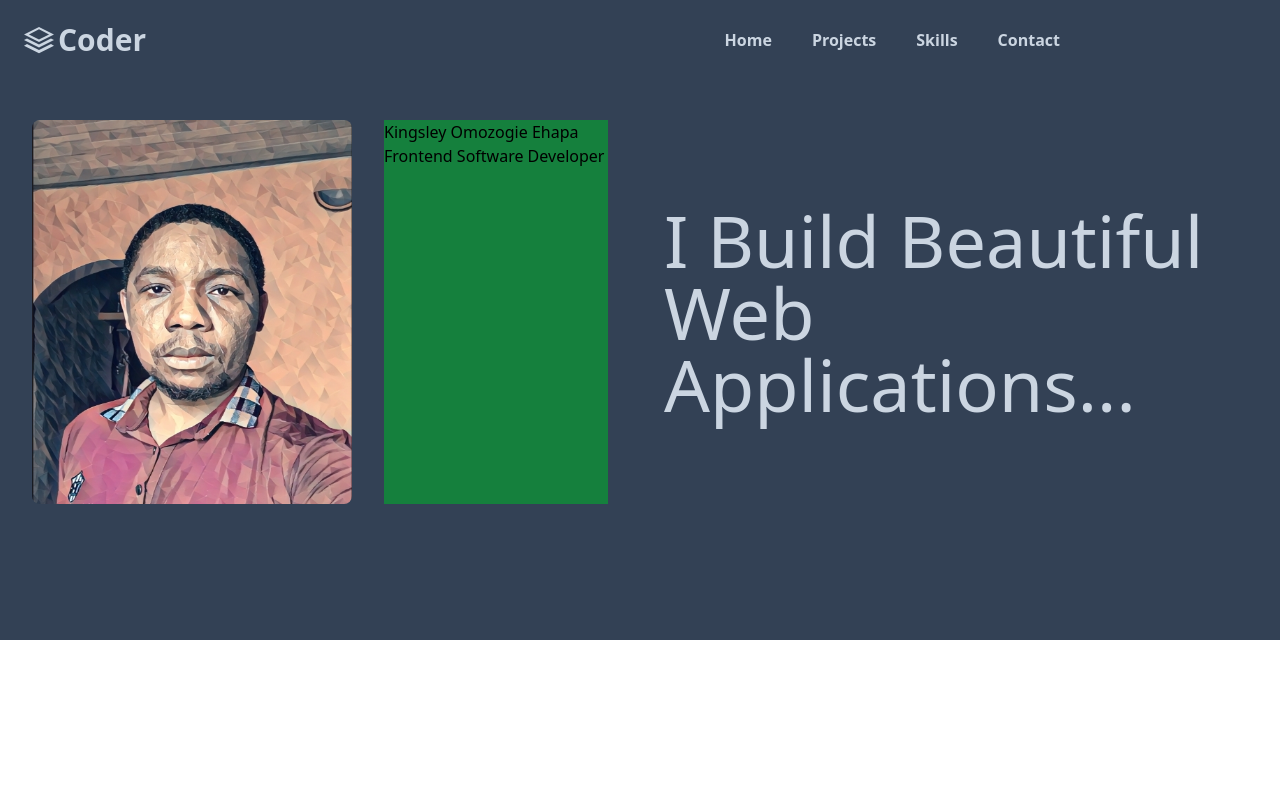
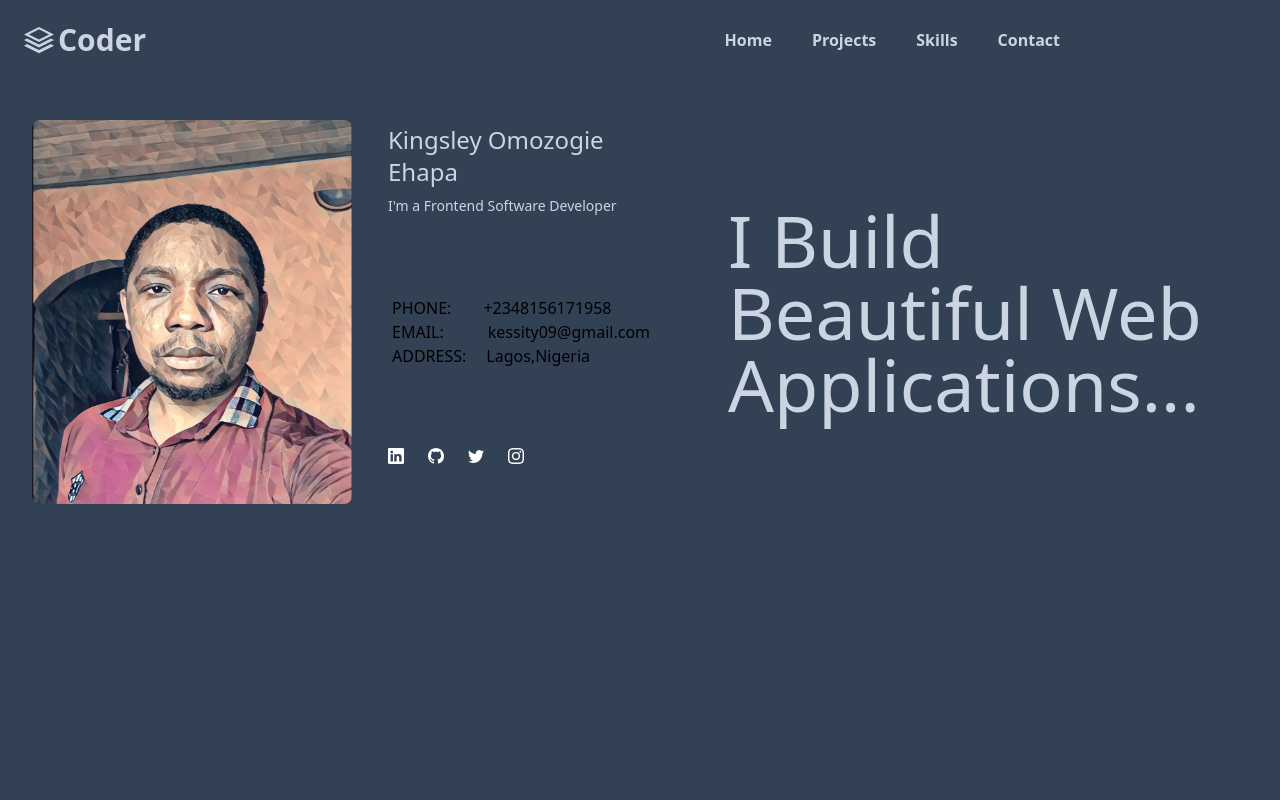
Before and after one commit to KINGSLEYEHAPA/Kingsley-Ehapa-Portfolio, a React (Create React App) app: page / in a window 1280 px wide. Shown: the top 800 px of the page. Built offline with nearby package versions, Linux system fonts and the light colour scheme.

Commit message:
Working on Homepage

```diff
--- a/src/components/Homepage.jsx
+++ b/src/components/Homepage.jsx
@@ -1,40 +1,70 @@
 import React from "react";
 import portrait from "../assets/portrait.jpg";
+import { BsTwitter, BsGithub, BsLinkedin, BsInstagram } from "react-icons/bs";
 
 const Homepage = () => {
   return (
     <div className="w-full px-4 h-[60rem]">
       <div
         style={{
-          clipPath: "polygon(0 0, 100% 0, 100% 80%, 0 80%)",
+          clipPath: "polygon(0 0, 100% 0, 100% 100%, 0 100%)",
           position: "absolute",
           width: "100%",
           minHeight: "100%",
           top: "0",
           left: "0",
-          zIndex: "-1",
+          zIndex: "-5",
           backgroundColor: "rgb(51 65 85)",
         }}
       ></div>
       <main className="w-full h-[45rem] lg:h-[24rem] flex-col lg:flex lg:flex-row mt-10 space-y-4  lg:space-y-0">
         {" "}
         <div className=" h-96 lg:h-full w-full flex gap-2 md:gap-8 ssm:0 justify-start lg:px-4 order-2 lg:order-1">
-          <div data-aos="zoom-out-up" className="w-80 h-88 md:h-full  ">
+          <div
+            data-aos="zoom-out-up"
+            className=" w-72 md:w-80 h-56 ssm:h-96 md:h-full  "
+          >
             <img className="w-full h-full rounded-lg" src={portrait} alt="" />
           </div>
-          <div className="bg-green-700 w-72 ssm:w-60 md:w-56  h-full lg:mr-6 md:mr-56">
+          <div className=" w-72 ssm:w-72 md:w-72 h-72 ssm:h-72  lg:mr-6 md:mr-56 p-1 flex flex-col justify-start items-start space-y-4 ssm:space-y-12 lg:space-y-20">
+            <div className="text-slate-300 space-y-2">
+              <h3 className="text-2xl">Kingsley Omozogie Ehapa</h3>
+              <p className="text-sm"> I'm a Frontend Software Developer</p>
+            </div>
             <div>
-              <h3>Kingsley Omozogie Ehapa</h3>
-              <p> Frontend Software Developer</p>
+              <div className="flex justify-start space-x-8 px-1 mx-auto">
+                <p>PHONE:</p>
+                <p> +2348156171958</p>
+              </div>
+              <div className="flex justify-start space-x-11 px-1 mx-auto">
+                <p> EMAIL:</p>
+                <p> kessity09@gmail.com</p>
+              </div>
+              <div className="flex justify-start space-x-5 px-1 mx-auto">
+                <p>ADDRESS:</p>
+                <p> Lagos,Nigeria</p>
+              </div>
             </div>
-            <div></div>
-            <div></div>
+            <div className="flex gap-6 text-white">
+              <a href="#" className="hover:text-slate-300">
+                <BsLinkedin />{" "}
+              </a>
+              <a href="#" className="hover:text-slate-300">
+                <BsGithub />{" "}
+              </a>
+              <a href="#" className="hover:text-slate-300">
+                <BsTwitter />{" "}
+              </a>
+              <a href="#" className="hover:text-slate-300">
+                <BsInstagram />{" "}
+              </a>
+            </div>
           </div>
         </div>
         <div className=" h-96 lg:h-full w-full lg:w-screen order-1 lg:order-2 p-4 flex justify-center items-center">
           <h1
             data-aos="fade-down-left"
-            className="text-5xl md:text-7xl text-slate-300"
+            className="text-5xl md:text-7xl text-slate-300 hover:text-white "
           >
             I Build Beautiful Web Applications...
           </h1>
```
